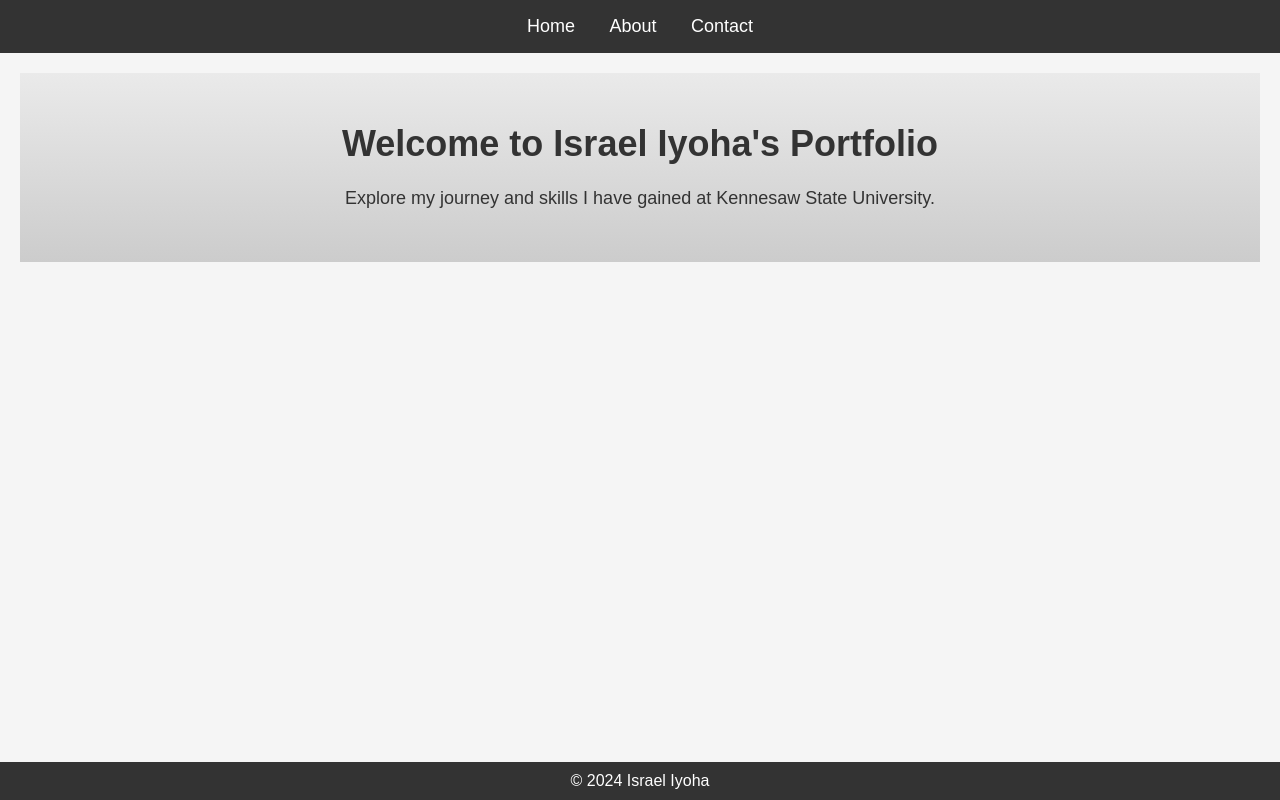
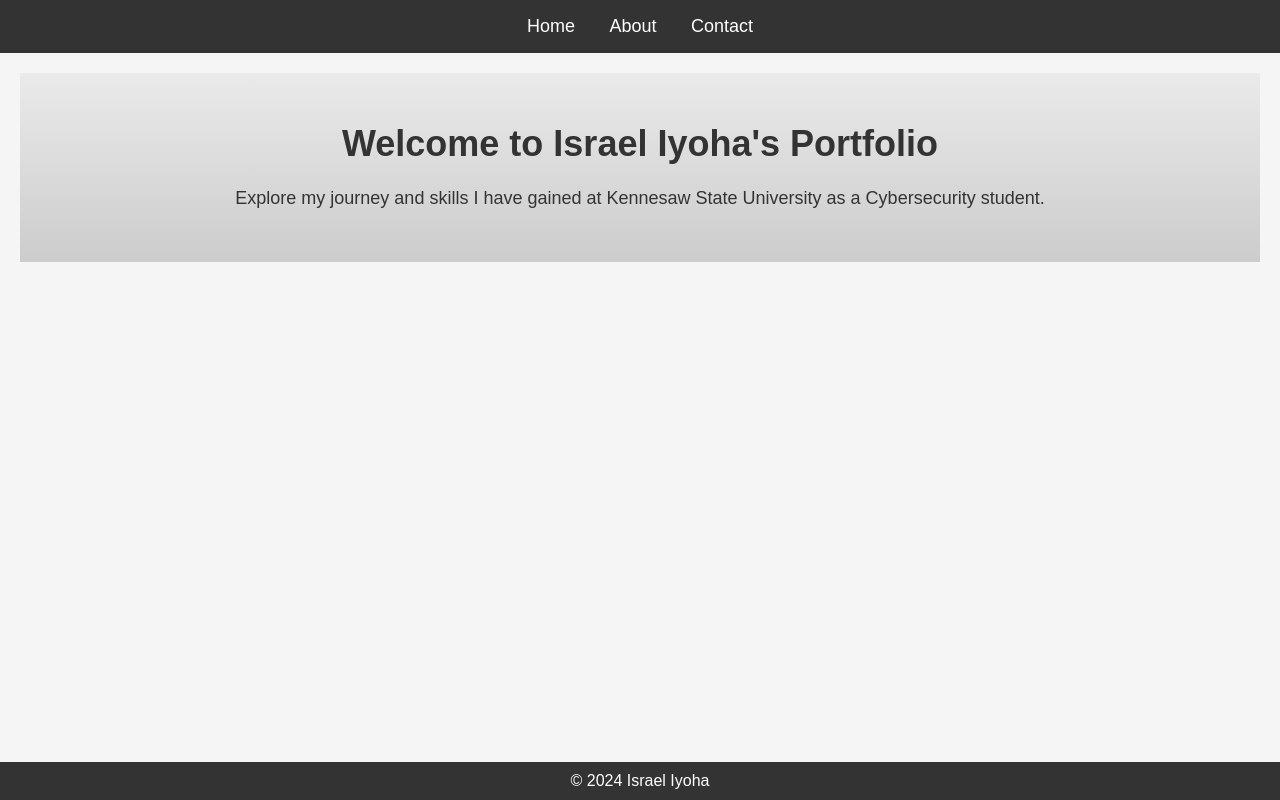
Before and after one commit to Bizzl333/web-development-project, a website: page index.html in a window 1280 px wide. Drawn offline with Linux system fonts and the light colour scheme.

Commit message:
Milestone 3

```diff
--- a/index.html
+++ b/index.html
@@ -127,7 +127,7 @@
         <h1>Welcome to Israel Iyoha's Portfolio</h1>
         <p>
           Explore my journey and skills I have gained at Kennesaw State
-          University.
+          University as a Cybersecurity student.
         </p>
       </section>
     </main>
```
